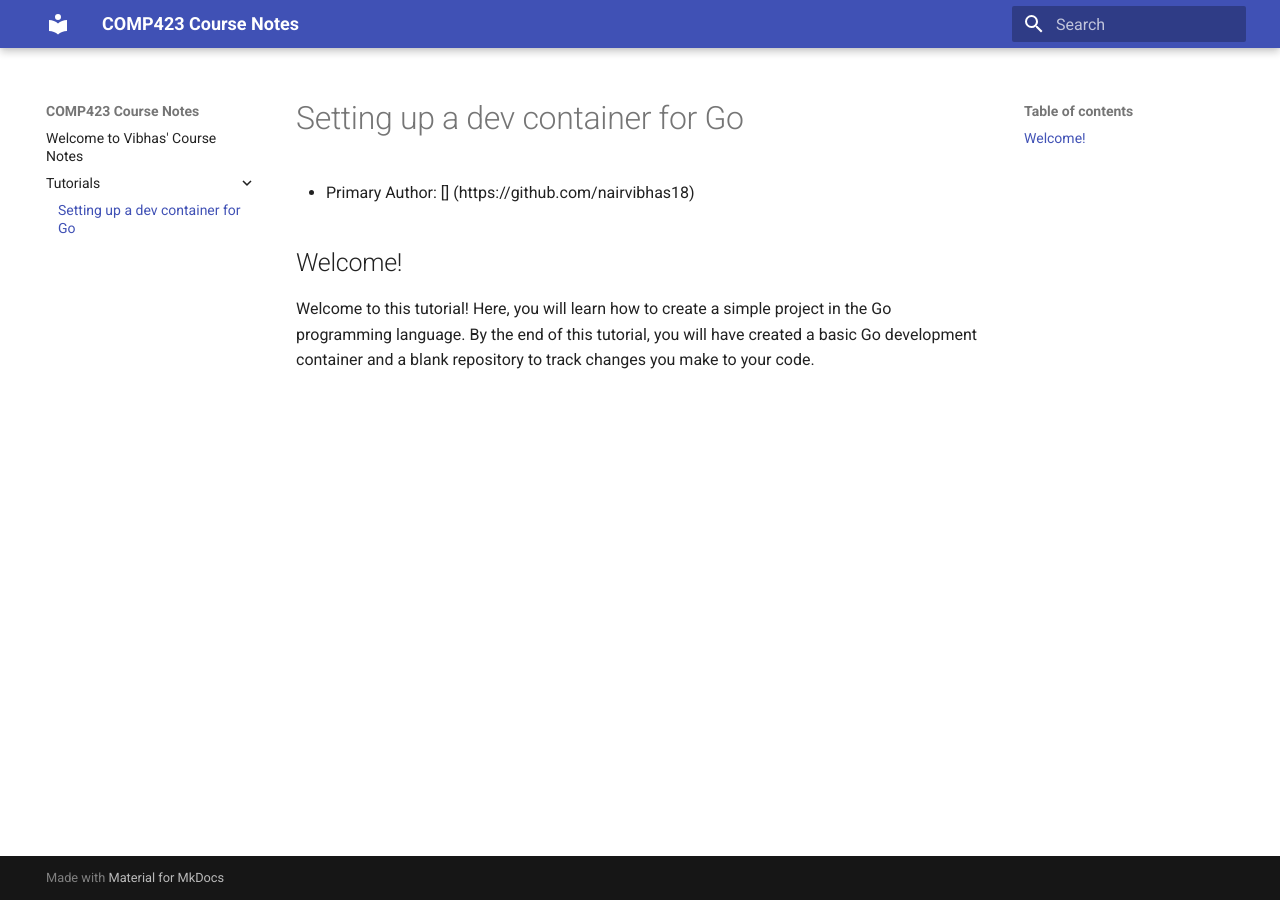
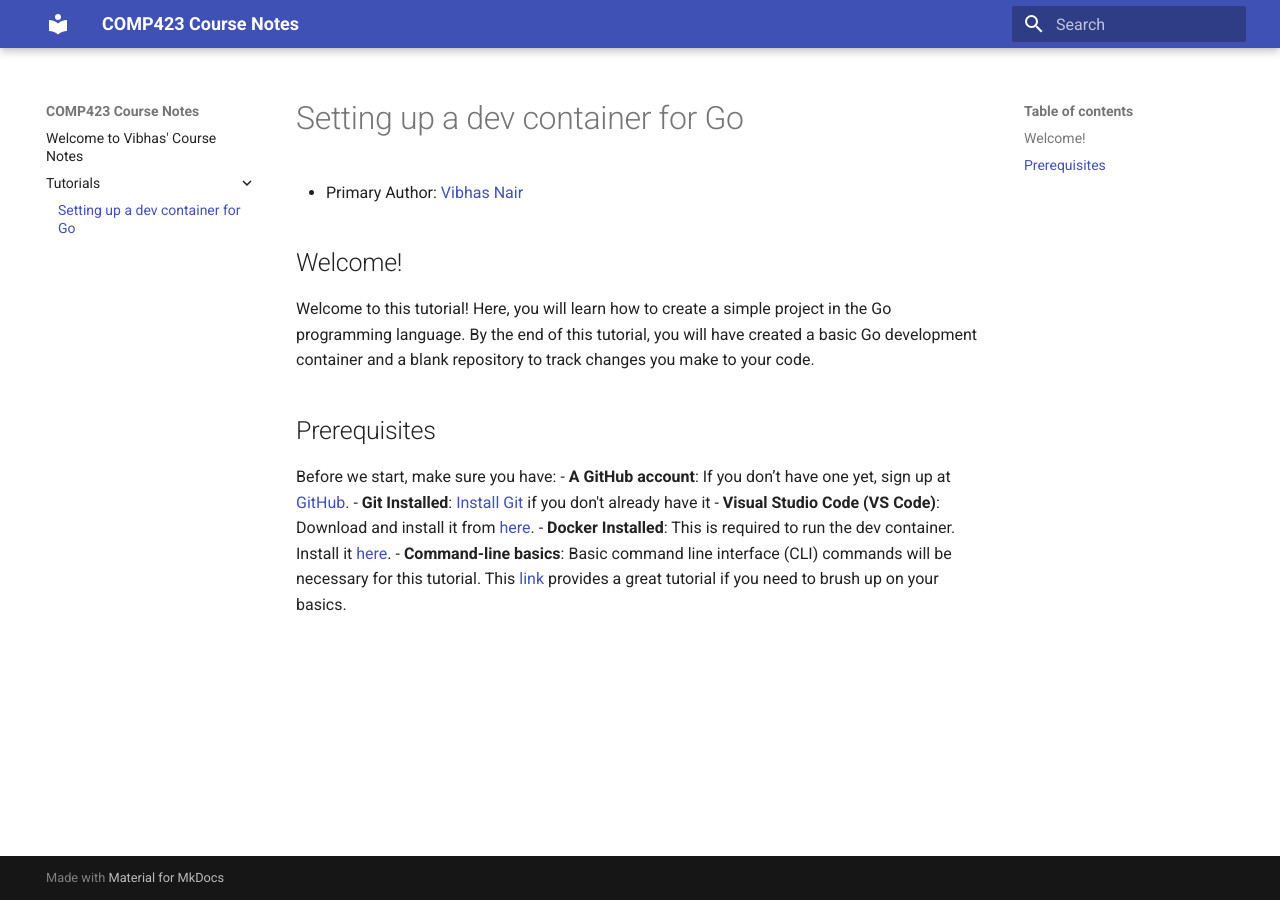
Before and after one commit to nairvibhas18/comp423-course-notes, an MkDocs documentation site: the page built from docs/tutorials/go-setup.md, in a window 1280 px wide. Built offline with MkDocs 1.6.1 and Material for MkDocs 9.7.7, drawn with Linux system fonts in a browser that asks for light colours.

Commit message:
Prerequisites

```diff
--- a/docs/tutorials/go-setup.md
+++ b/docs/tutorials/go-setup.md
@@ -1,7 +1,15 @@
 # Setting up a dev container for Go
-* Primary Author: [<Vibhas Nair>] (https://github.com/nairvibhas18)
+* Primary Author: [Vibhas Nair](https://github.com/nairvibhas18)
 
 ## Welcome!
 Welcome to this tutorial! Here, you will learn how to create a simple project in the Go
 programming language. By the end of this tutorial, you will have created a basic Go
 development container and a blank repository to track changes you make to your code.
+
+## Prerequisites
+Before we start, make sure you have:
+- **A GitHub account**: If you don’t have one yet, sign up at [GitHub](https://github.com/).
+- **Git Installed**: [Install Git](https://git-scm.com/book/en/v2/Getting-Started-Installing-Git) if you don't already have it
+- **Visual Studio Code (VS Code)**: Download and install it from [here](https://code.visualstudio.com/).
+- **Docker Installed**: This is required to run the dev container. Install it [here](https://www.docker.com/products/docker-desktop/).
+- **Command-line basics**: Basic command line interface (CLI) commands will be necessary for this tutorial. This [link](https://aws.amazon.com/what-is/cli/#:~:text=A%20command%20line%20interface%20(CLI)%20is%20a%20text%2Dbased,operating%20system%20and%20the%20user.) provides a great tutorial if you need to brush up on your basics.
```
